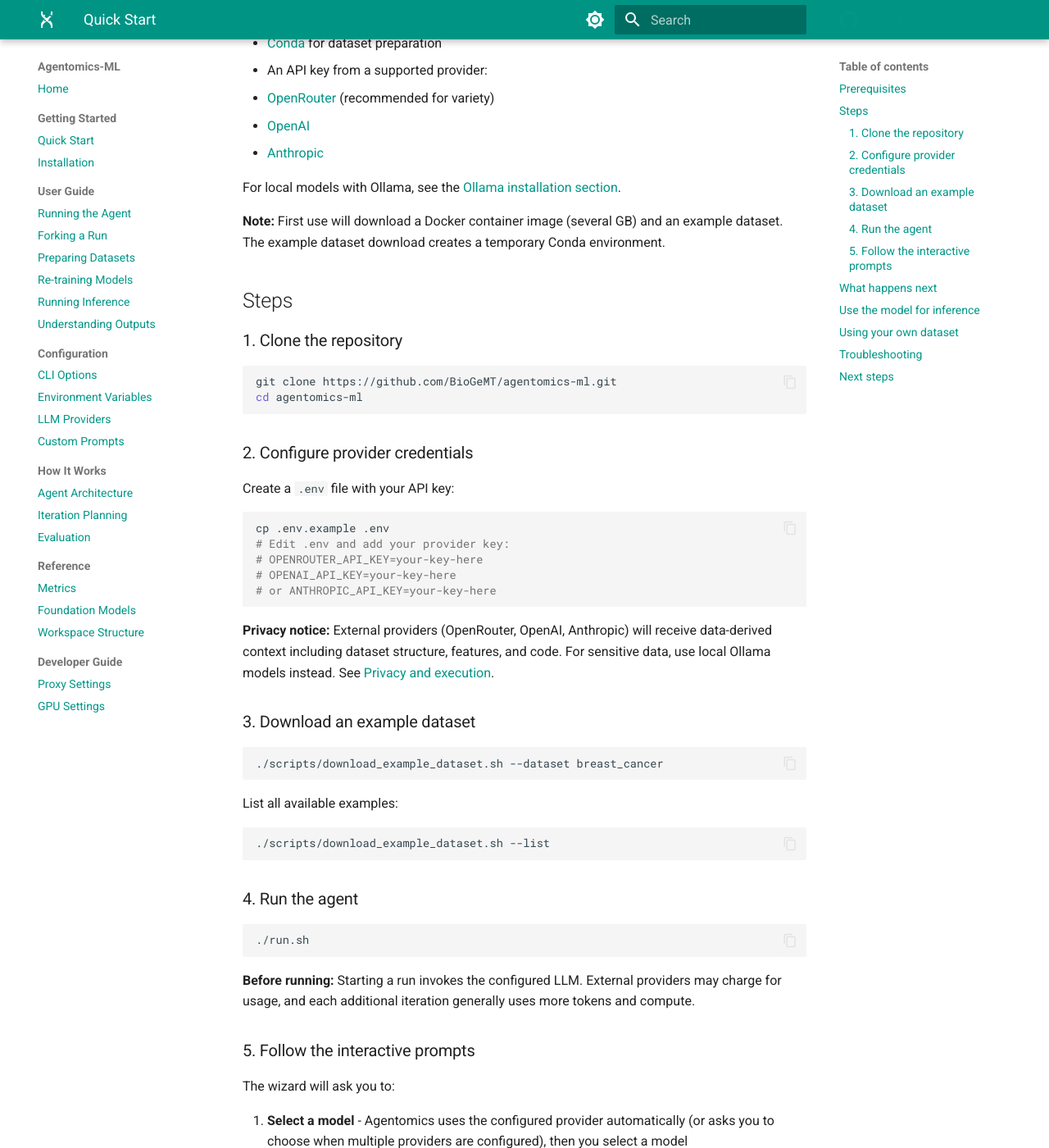
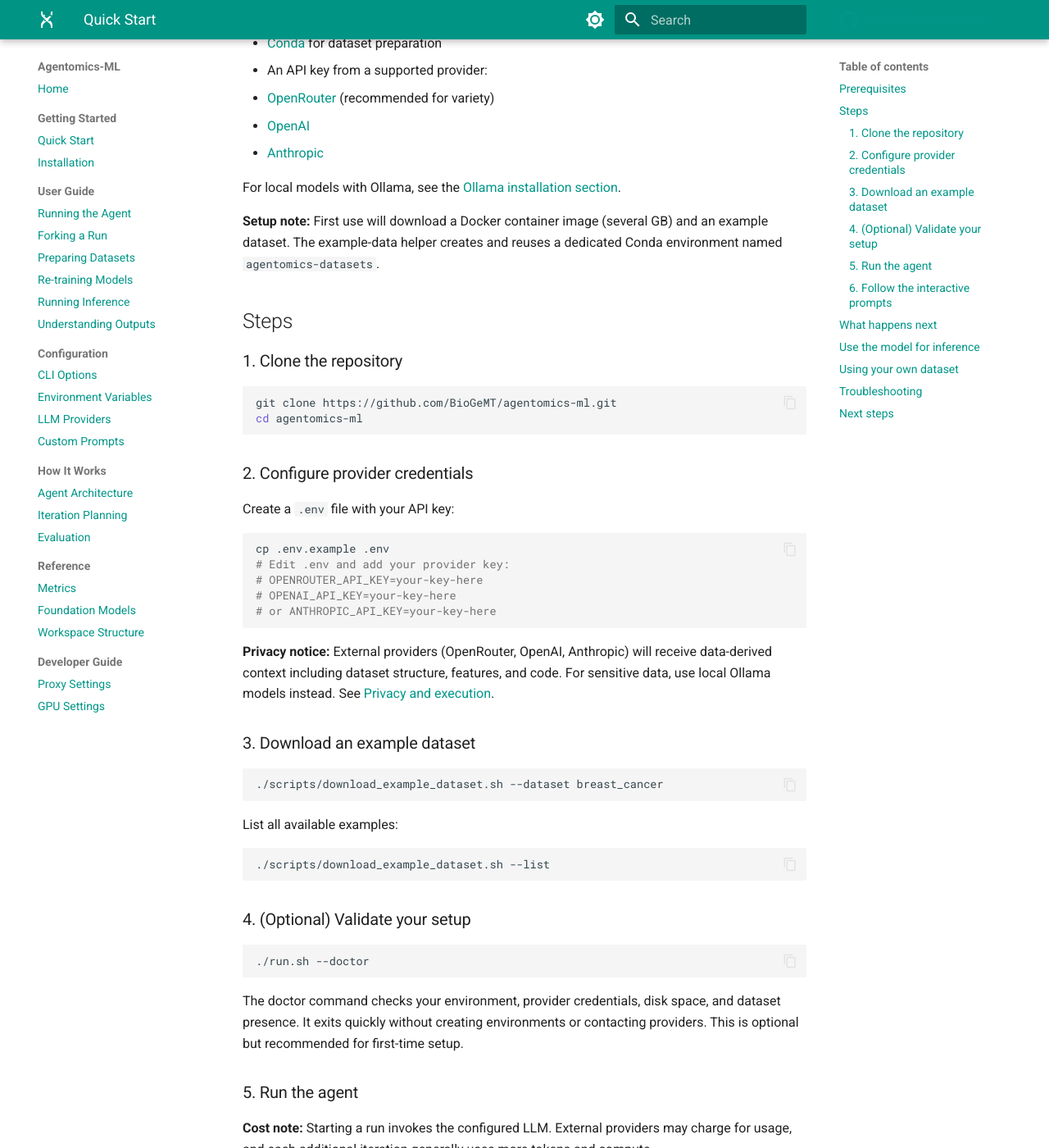
Before and after one commit to BioGeMT/agentomics-ml, an MkDocs documentation site: the page built from docs/getting-started/quick-start.md, in a window 1280 px wide and 1400 px high, scrolled down 290 px. Shown: the whole window at 82% size. Built offline with MkDocs 1.6.1 and Material for MkDocs 9.7.7, drawn with Linux system fonts in a browser that asks for light colours; comment, search, counter and statistics services are not loaded; some of the changed text lies outside the part shown.

Commit message:
Document UX-101 doctor command in README and quick-start
Add doctor command to onboarding paths:
- README: Optional validation step before first run
- quick-start: New step 4 explaining doctor usage

Explains that doctor:
- Checks environment, credentials, disk, datasets
- Exits quickly without creating environments
- Does not contact providers
- Recommended for first-time setup

````diff
--- a/docs/getting-started/quick-start.md
+++ b/docs/getting-started/quick-start.md
@@ -13,7 +13,7 @@
 
 For local models with Ollama, see the [Ollama installation section](installation.md#ollama-local-llms).
 
-**Note:** First use will download a Docker container image (several GB) and an example dataset. The example dataset download creates a temporary Conda environment.
+**Setup note:** First use will download a Docker container image (several GB) and an example dataset. The example-data helper creates and reuses a dedicated Conda environment named `agentomics-datasets`.
 
 ## Steps
 
@@ -50,15 +50,23 @@
 ./scripts/download_example_dataset.sh --list
 ```
 
-### 4. Run the agent
+### 4. (Optional) Validate your setup
+
+```bash
+./run.sh --doctor
+```
+
+The doctor command checks your environment, provider credentials, disk space, and dataset presence. It exits quickly without creating environments or contacting providers. This is optional but recommended for first-time setup.
+
+### 5. Run the agent
+
+**Cost note:** Starting a run invokes the configured LLM. External providers may charge for usage, and each additional iteration generally uses more tokens and compute.
 
 ```bash
 ./run.sh
 ```
 
-**Before running:** Starting a run invokes the configured LLM. External providers may charge for usage, and each additional iteration generally uses more tokens and compute.
-
-### 5. Follow the interactive prompts
+### 6. Follow the interactive prompts
 
 The wizard will ask you to:
 
@@ -75,7 +83,7 @@
 Agentomics will:
 
 1. **Prepare your dataset**: Convert to internal format and validate structure
-2. **Run iterations**: Each iteration explores a different ML approach
+2. **Run iterations**: Each iteration proposes or refines a candidate ML approach
 3. **Save the best model**: Selected by validation metric performance
 4. **Generate reports**: Markdown and PDF summaries
 
@@ -122,7 +130,7 @@
 ├── validation/         # Optional
 │   ├── input/
 │   └── labels.csv
-└── metadata.json       # Required: {"task_type": "classification" or "regression"}
+└── metadata.json       # Recommended: {"task_type": "classification"}
 ```
 
 **Flat CSV layout** (for tabular data):
@@ -131,8 +139,10 @@
 datasets/my_dataset/
 ├── train.csv           # Features + labels in one file
 ├── validation.csv      # Optional
-└── metadata.json       # Required: {"task_type": "...", "label_column": "target"}
+└── metadata.json       # Recommended: {"task_type": "classification", "label_column": "target"}
 ```
+
+For regression, set `task_type` to `"regression"`. Interactive runs can prompt for missing task details, but metadata is recommended for repeatable, non-interactive runs.
 
 **Hidden test data** (optional, for final unbiased evaluation):
 
````
Also changed, not shown: README.md (+10 -5 lines).
